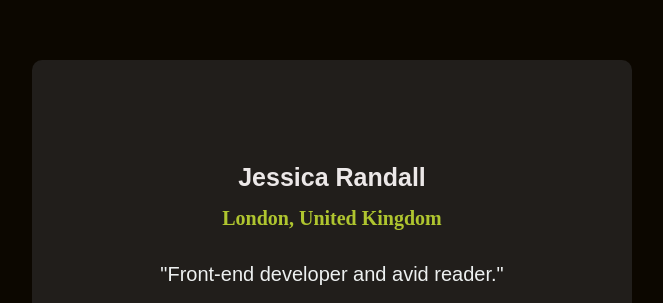
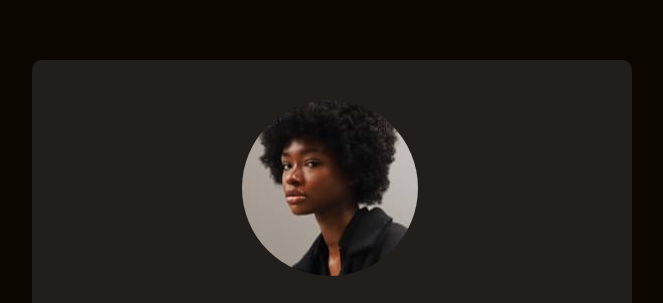
Before and after one commit to Codeman-piklu/Social-link-Profile, a plain HTML site: page index.html in a window 1280 px wide. Shown: the part 120-423 px from the top of the page, without its empty margins (416-1079 px from the left). Drawn offline with Linux system fonts and the light colour scheme.

Commit message:
Add files via upload

```diff
--- a/index.html
+++ b/index.html
@@ -18,7 +18,7 @@
 <body>
 <div class="main">
   <div class="image">
-<img src="assets/images/avatar-jessica.jpeg" alt="">
+<img src="avatar-jessica.jpeg" alt="">
   </div>
 
  <div class="child1">
```
